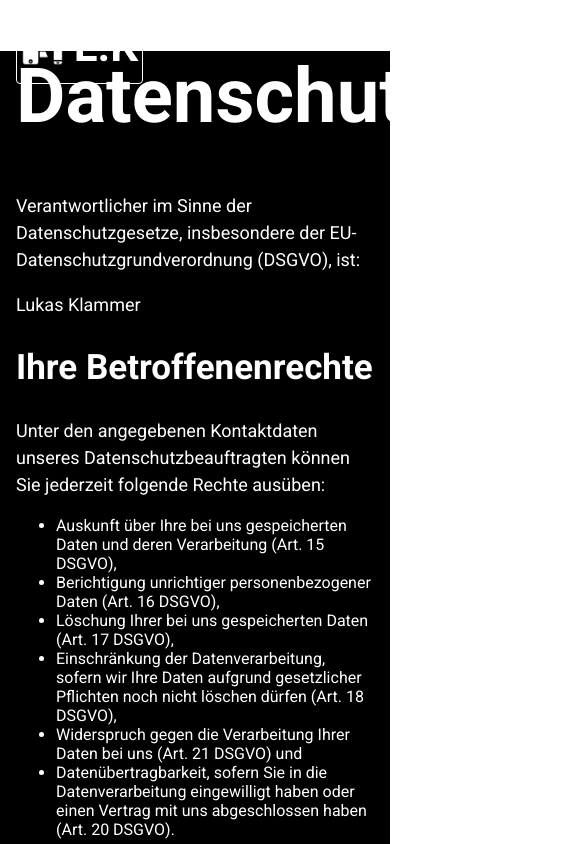
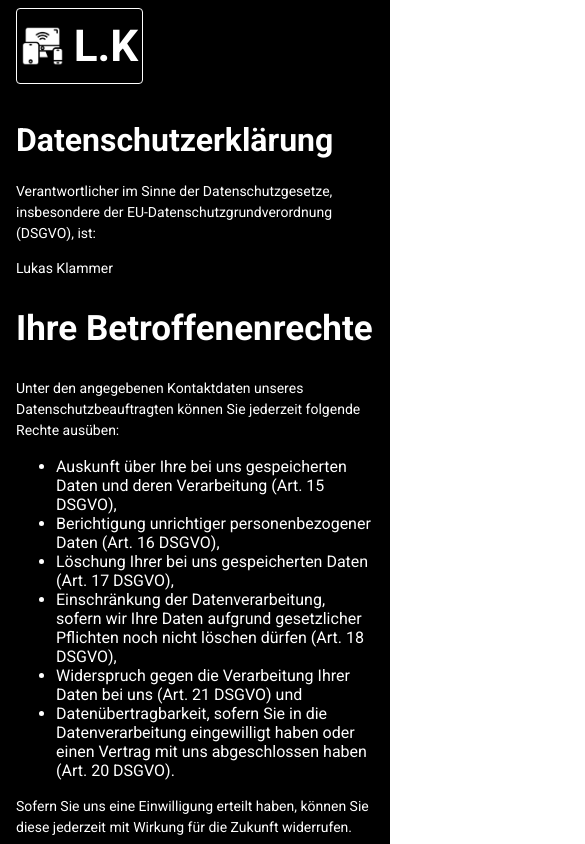
Before and after one commit to LukasKlammer/portfolio, an Angular app: page /data-protection in a window 390 px wide. Shown: the top 844 px of the page, 585 px wide, since content can reach past the window. Built offline with nearby package versions, Linux system fonts and the light colour scheme.

Commit message:
scroll on top when click on imprint and data protection, responsive imprint and data protection

```diff
--- a/src/app/data-protection/data-protection.component.scss
+++ b/src/app/data-protection/data-protection.component.scss
@@ -0,0 +1,19 @@
+@media(max-width: 900px) {
+  .legacy-container {
+    padding-top: 150px;
+    word-wrap: break-word;
+    padding-bottom: 20px;
+  }
+
+  h1 {
+    font-size: 32px;
+  }
+
+  h2 {
+    font-size: 16px;
+  }
+
+  p {
+    font-size: 14px;
+  }
+}
--- a/src/app/footer/footer.component.html
+++ b/src/app/footer/footer.component.html
@@ -13,8 +13,8 @@
       </a>
     </div>
     <div class="legal-notice-links">
-      <a class="font-color-lightgray" routerLink="/imprint">Imprint - Legalnotice</a>
-      <a class="font-color-lightgray" routerLink="/data-protection">Data - Protection</a>
+      <a class="font-color-lightgray" href="/imprint">Imprint - Legalnotice</a>
+      <a class="font-color-lightgray" href="/data-protection">Data - Protection</a>
     </div>
   </div>
   <div class="container-right">
--- a/src/app/header/header.component.ts
+++ b/src/app/header/header.component.ts
@@ -1,4 +1,5 @@
-import { Component, HostListener } from '@angular/core';
+import { Component } from '@angular/core';
+
 
 @Component({
   selector: 'app-header',
@@ -9,7 +10,7 @@ export class HeaderComponent {
 
   isMobile:boolean = false;
 
-  constructor() { }
+  constructor(  ) { }
 
 
   // @HostListener("window:resize", []) updateDays() {
--- a/src/styles.scss
+++ b/src/styles.scss
@@ -141,6 +141,26 @@ html:not([data-lt-script-installed]):not(.__lt-dummy-1):not(.__lt-dummy-2):not(.
   display: none !important;
 }
 
+@media(max-width: 900px) {
+  .legacy-container {
+    padding-top: 100px !important;
+    word-wrap: break-word;
+    padding-bottom: 20px;
+  }
+
+  h1 {
+    font-size: 32px;
+  }
+
+  h2 {
+    font-size: 16px;
+  }
+
+  p {
+    font-size: 14px;
+  }
+}
+
 @media (max-width: 800px) {
   .page-padding {
     padding: 0px 16px 0px 16px;
```
